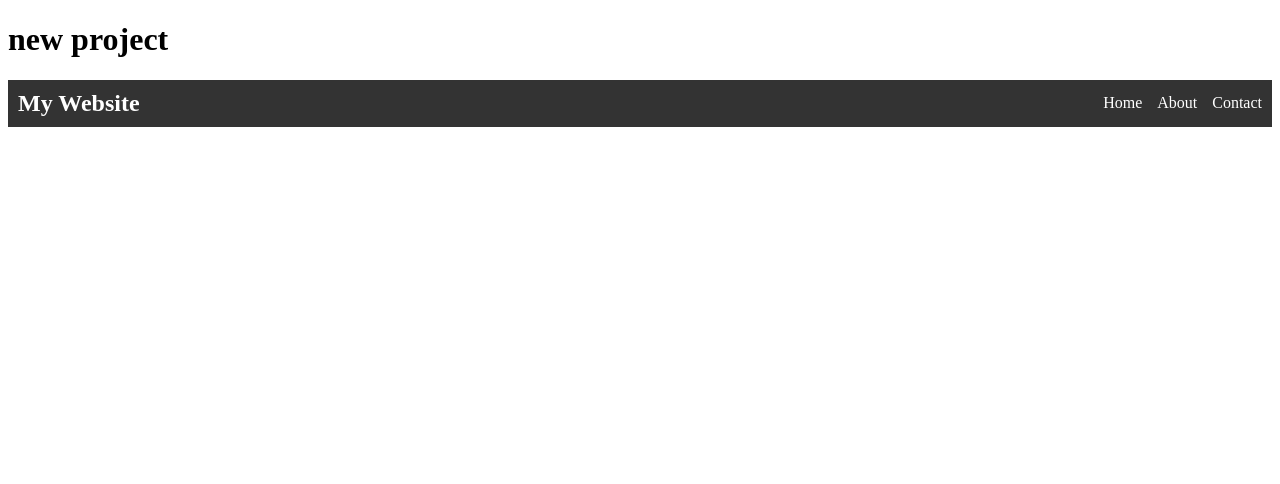
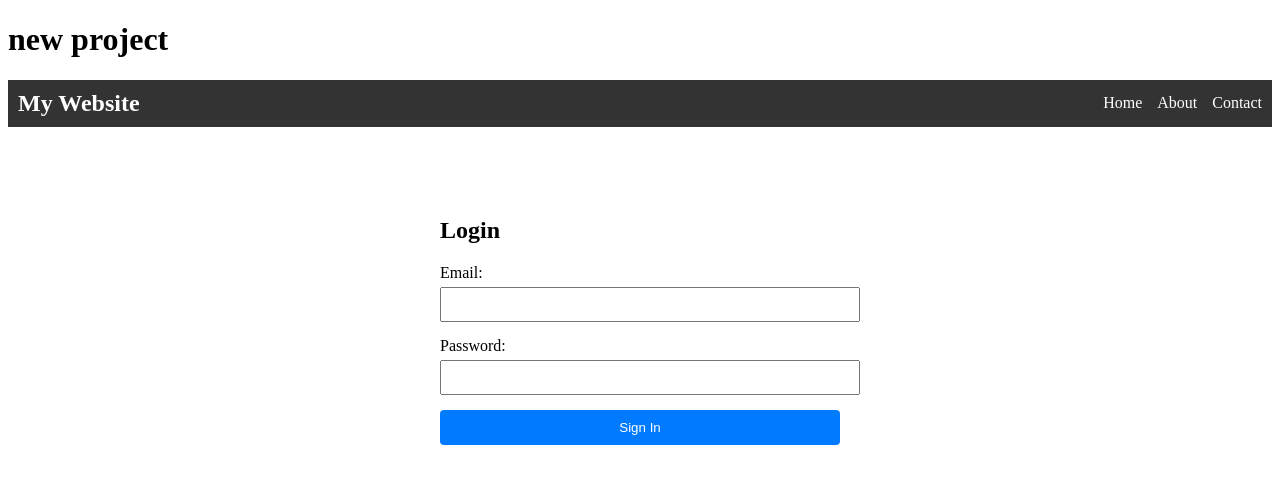
Before and after one commit to Tushar17733/OdooPractice, a React (Vite) app: page / in a window 1280 px wide. Shown: the top 484 px of the page. Built offline with nearby package versions, Linux system fonts and the light colour scheme.

Commit message:
i added login

```diff
--- a/package.json
+++ b/package.json
@@ -22,6 +22,6 @@
     "eslint-plugin-react-hooks": "^5.2.0",
     "eslint-plugin-react-refresh": "^0.4.20",
     "globals": "^16.3.0",
-    "vite": "^7.1.0"
+    "vite": "^7.1.1"
   }
 }
--- a/src/App.jsx
+++ b/src/App.jsx
@@ -1,3 +1,4 @@
+import Login from "./Login"
 import Navbar from "./Navbar"
 
 function App() {
@@ -6,6 +7,7 @@ function App() {
     <>
        <h1>new project</h1>
        <Navbar/>
+       <Login/>
     </>
   )
 }
--- /dev/null
+++ b/src/Login.jsx
@@ -0,0 +1,51 @@
+import React, { useState } from 'react';
+
+const Login = () => {
+  const [email, setEmail] = useState('');
+  const [password, setPassword] = useState('');
+  const [error, setError] = useState('');
+
+  const handleSubmit = (e) => {
+    e.preventDefault();
+    if (!email || !password) {
+      setError('Please fill in all fields');
+      return;
+    }
+    console.log('Login:', { email, password });
+    setError('');
+  };
+
+  return (
+    <div style={{ maxWidth: '400px', margin: '50px auto', padding: '20px' }}>
+      <h2>Login</h2>
+      {error && <p style={{ color: 'red' }}>{error}</p>}
+      <form onSubmit={handleSubmit}>
+        <div style={{ marginBottom: '15px' }}>
+          <label>Email:</label>
+          <input
+            type="email"
+            value={email}
+            onChange={(e) => setEmail(e.target.value)}
+            style={{ width: '100%', padding: '8px', marginTop: '5px' }}
+            required
+          />
+        </div>
+        <div style={{ marginBottom: '15px' }}>
+          <label>Password:</label>
+          <input
+            type="password"
+            value={password}
+            onChange={(e) => setPassword(e.target.value)}
+            style={{ width: '100%', padding: '8px', marginTop: '5px' }}
+            required
+          />
+        </div>
+        <button type="submit" style={{ width: '100%', padding: '10px', background: '#007bff', color: 'white', border: 'none', borderRadius: '4px' }}>
+          Sign In
+        </button>
+      </form>
+    </div>
+  );
+};
+
+export default Login;
```
Also changed, not shown: 1 other file (tests, documents, lock files or other folders).
